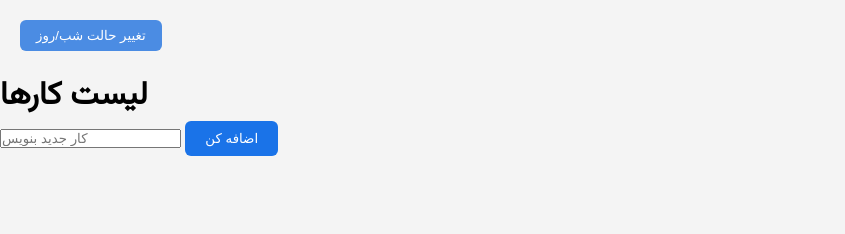
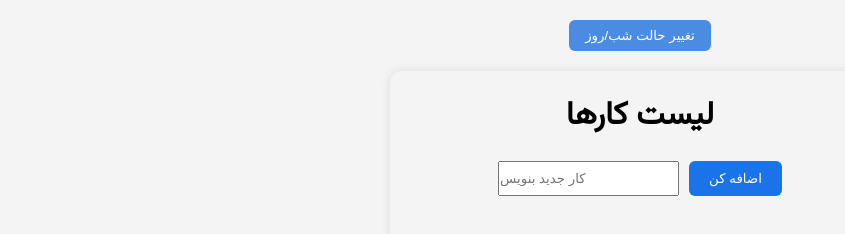
Before and after one commit to ShimaAkrami/Todo-List, a plain HTML site: page index.html in a window 1280 px wide. Shown: the whole page, without its empty margins (0-845 px from the left). Drawn offline with Linux system fonts and the light colour scheme.

Commit message:
css added

```diff
--- a/index.html
+++ b/index.html
@@ -12,11 +12,16 @@
 </head>
 
 <body>
-
+    <div class="darkbtn">
         <button class="dark-toggle-btn">
             تغییر حالت شب/روز
         </button>
+    </div>
+    <div class="container">
+        <div>
             <h1>لیست کارها</h1>
+        </div>
+        <div>
             <form id="todo-form">
 
                 <input type="text" id="todo-input" placeholder="کار جدید بنویس" required />
@@ -24,11 +29,13 @@
                 <button class="btn">اضافه کن</button>
 
             </form>
-
+        </div>
+        <div>
             <ul id="todo-List">
 
             </ul>
-
+        </div>
+    </div>
     <script src="script.js"></script>
 </body>
 
--- a/style.css
+++ b/style.css
@@ -2,7 +2,7 @@
   margin: 0;
   padding: 0;
   box-sizing: border-box;
-/*این باعث می‌شه همه مرورگرها استایل پایه رو یکسان نمایش بدن.*/
+  /*این باعث می‌شه همه مرورگرها استایل پایه رو یکسان نمایش بدن.*/
 }
 
 .center-page {
@@ -53,7 +53,7 @@ body.dark .card {
 
 .dark-toggle-btn:hover {
   background-color: #0d47a1;
-   /*دکمه حالت شب هاورش*/
+  /*دکمه حالت شب هاورش*/
 }
 
 body.dark .text-box p {
@@ -63,7 +63,7 @@ body.dark .text-box p {
 body.dark .btn {
   background-color: #333;
   color: #f5f5f5;
-   /*حالت دارک مود روی المان ها*/
+  /*حالت دارک مود روی المان ها*/
 }
 
 body {
@@ -71,5 +71,32 @@ body {
   padding: 0;
   font-family: "Vazirmatn", Tahoma, sans-serif;
   background-color: #f4f4f4;
+  display: flex;
+  flex-direction: column;
+  align-items: center;
+
   /*همیشه بادی اینو بده  */
 }
+.container {
+  display: flex;
+  flex-direction: column;
+  align-items: center;
+  width: 500px;
+  height: 500px;
+  padding: 20px 30px;
+  border-radius: 12px;
+  box-shadow:0 0 10px rgba(0, 0, 0, 0.1) ;
+}
+
+h1{
+  margin-bottom: 20px;
+}
+
+form{
+  display: flex;
+  gap: 10px;
+  margin-bottom: 20px;
+}
+input[type="text"]{
+
+}
```
Lines whose indentation alone changed are shown as unchanged.
